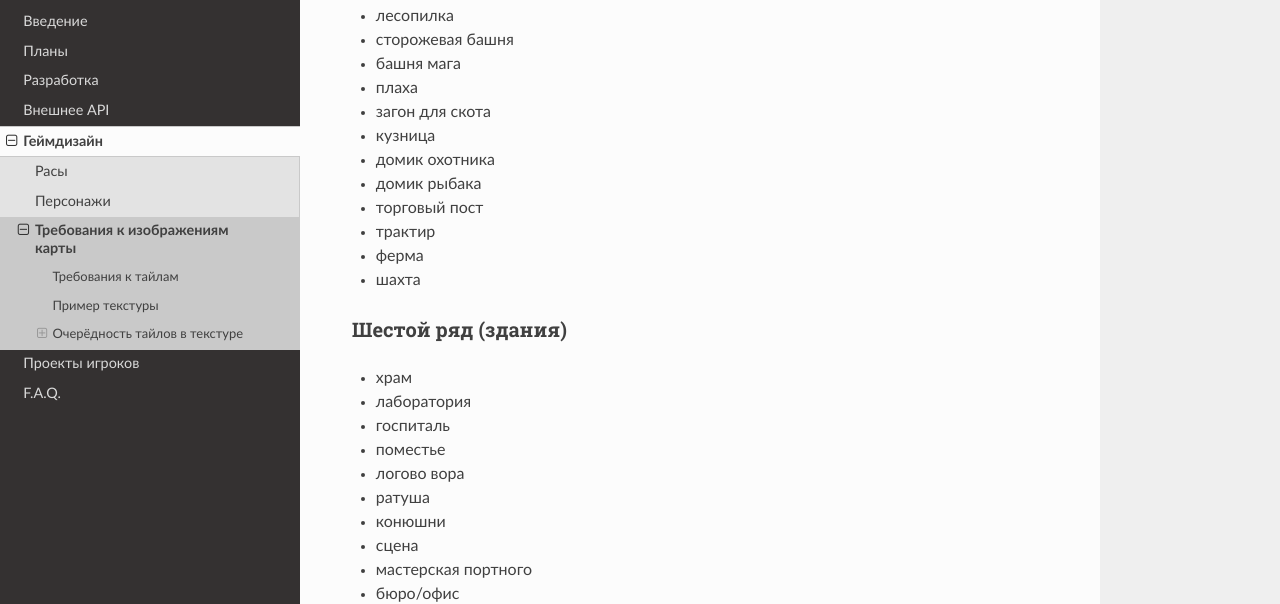
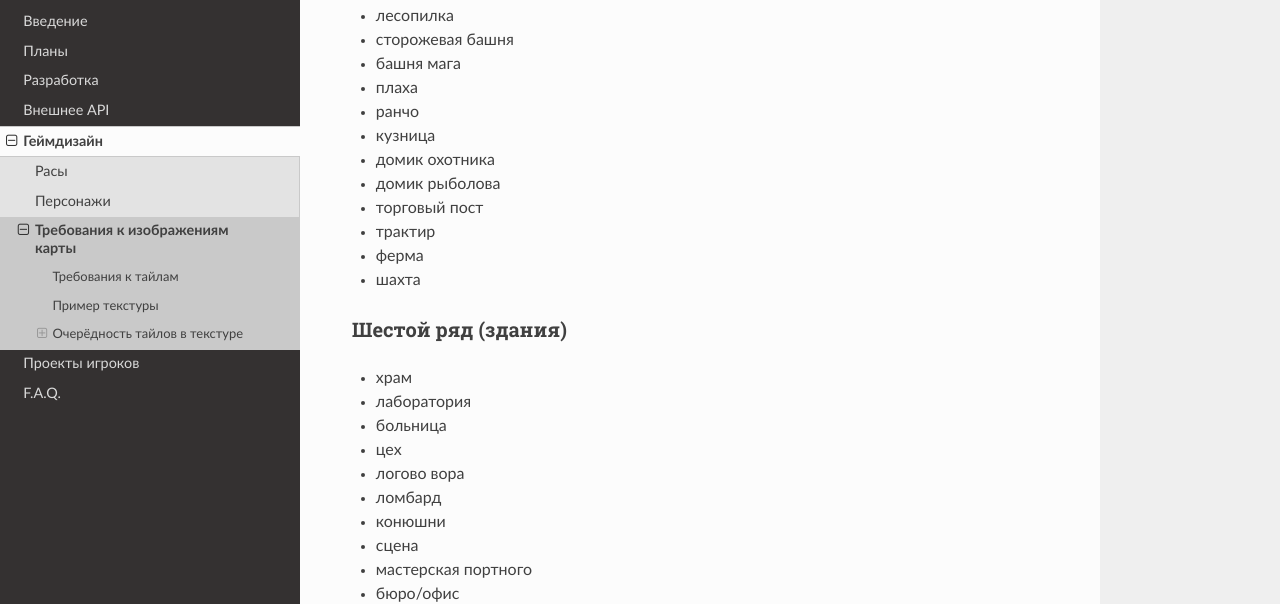
Before and after one commit to the-tale/tt_docs, a Sphinx documentation site: the page built from docs/source/game_designe/map_requirements.rst, in a window 1280 px wide and 900 px high, scrolled down 2256 px. Shown: the part 156-760 px from the top of the window. Built offline with Sphinx 7.4.7 and the Read the Docs theme 2.0.0, drawn with Linux system fonts in a browser that asks for light colours.

Commit message:
уточнение перечня спрайтов на карте

```diff
--- a/docs/source/game_designe/map_requirements.rst
+++ b/docs/source/game_designe/map_requirements.rst
@@ -85,10 +85,10 @@
 - сторожевая башня
 - башня мага
 - плаха
-- загон для скота
+- ранчо
 - кузница
 - домик охотника
-- домик рыбака
+- домик рыболова
 - торговый пост
 - трактир
 - ферма
@@ -99,10 +99,10 @@
 
 - храм
 - лаборатория
-- госпиталь
-- поместье
+- больница
+- цех
 - логово вора
-- ратуша
+- ломбард
 - конюшни
 - сцена
 - мастерская портного
```
